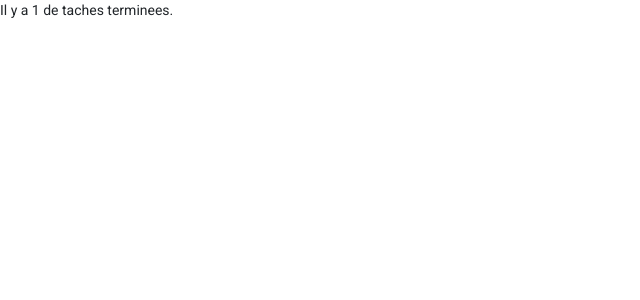
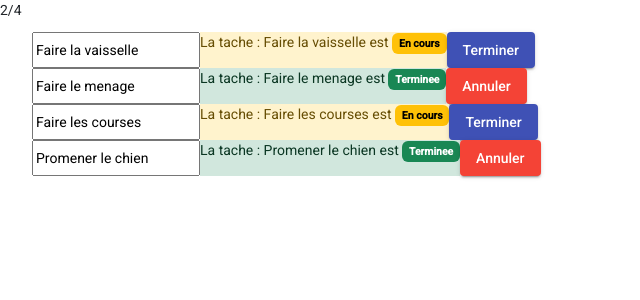
Before and after one commit to formateur357/formationAngular06-23, an Angular app in the folder todo/: page / in a window 1280 px wide. Shown: the top 300 px of the page, without its empty margins (0-640 px from the left). Built offline with nearby package versions, Linux system fonts and the light colour scheme.

Commit message:
exercice ngFor

```diff
--- a/todo/src/app/app.component.html
+++ b/todo/src/app/app.component.html
@@ -1,4 +1,4 @@
-<p>Il y a {{ count }} de taches terminees.</p>
+<p>{{ nbTrue }}/{{ nbTot }}</p>
 <ul>
-  <app-task *ngFor="let task of tasks; trackBy: trackByFunction" [task]="task" (toggle)="modifyCount($event)"></app-task>
+  <app-task *ngFor="let task of tasks; trackBy: trackByFunction" [task]="task"></app-task>
 </ul>
--- a/todo/src/app/app.component.ts
+++ b/todo/src/app/app.component.ts
@@ -8,18 +8,26 @@ import { Task } from './class/task.model';
 })
 export class AppComponent {
   public tasks: Task[] = []
-  public count: number = 1
+  // public count: number = 1
 
-  contructor() {
+  constructor() {
     this.tasks.push(new Task(0, "Faire la vaisselle", false, "Une montagne t'attends."))
     this.tasks.push(new Task(1, "Faire le menage", true, "Une montagne t'attends."))
     this.tasks.push(new Task(2, "Faire les courses", false, "Une liste tres longue."))
     this.tasks.push(new Task(3, "Promener le chien", true, "Avant midi."))
   }
 
-  public modifyCount(complete: boolean): void {
-    this.count += complete ? 1 : -1
+  public get nbTot(): number {
+    return this.tasks.length
   }
+
+  public get nbTrue(): number {
+    return this.tasks.filter(task => task.complete).length
+  }
+
+  // public modifyCount(complete: boolean): void {
+  //   this.count += complete ? 1 : -1
+  // }
 
   public trackByFunction(index: number, item: any): string {
     return item.id;
--- a/todo/src/app/class/task.model.ts
+++ b/todo/src/app/class/task.model.ts
@@ -4,5 +4,7 @@ export class Task {
     public title: string,
     public complete: boolean,
     public description: string
-  ) {}
+  ) {
+
+  }
 }
--- a/todo/src/app/components/task/task.component.ts
+++ b/todo/src/app/components/task/task.component.ts
@@ -8,7 +8,7 @@ import { Task } from 'src/app/class/task.model';
 })
 export class TaskComponent implements OnInit {
   @Input() public task!: Task
-  @Output() public toggle: EventEmitter<boolean> = new EventEmitter<boolean>()
+  // @Output() public toggle: EventEmitter<boolean> = new EventEmitter<boolean>()
 
   constructor() {
   }
@@ -40,7 +40,7 @@ export class TaskComponent implements OnInit {
 
   public toggleComplete(): void {
     this.task.complete = !this.task.complete
-    this.toggle.emit(this.task.complete)
+    // this.toggle.emit(this.task.complete)
   }
 
 }
```
